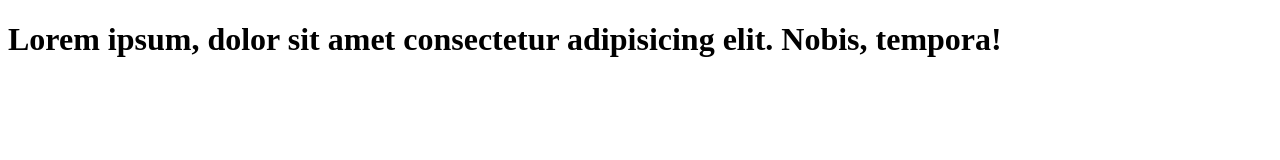
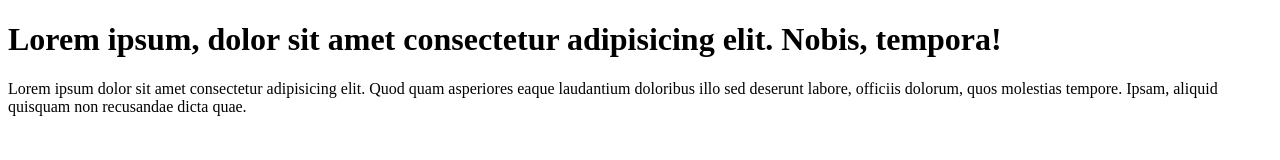
Before and after one commit to Utkarshh-Github/learn-git, a plain HTML site: page index.html in a window 1280 px wide. Drawn offline with Linux system fonts and the light colour scheme.

Commit message:
add index file

```diff
--- a/index.html
+++ b/index.html
@@ -8,5 +8,6 @@
 <body>
     <h1>Lorem ipsum, dolor sit amet consectetur adipisicing elit. Nobis, tempora!
     </h1>
+    <p>Lorem ipsum dolor sit amet consectetur adipisicing elit. Quod quam asperiores eaque laudantium doloribus illo sed deserunt labore, officiis dolorum, quos molestias tempore. Ipsam, aliquid quisquam non recusandae dicta quae.</p>
 </body>
 </html>
```
